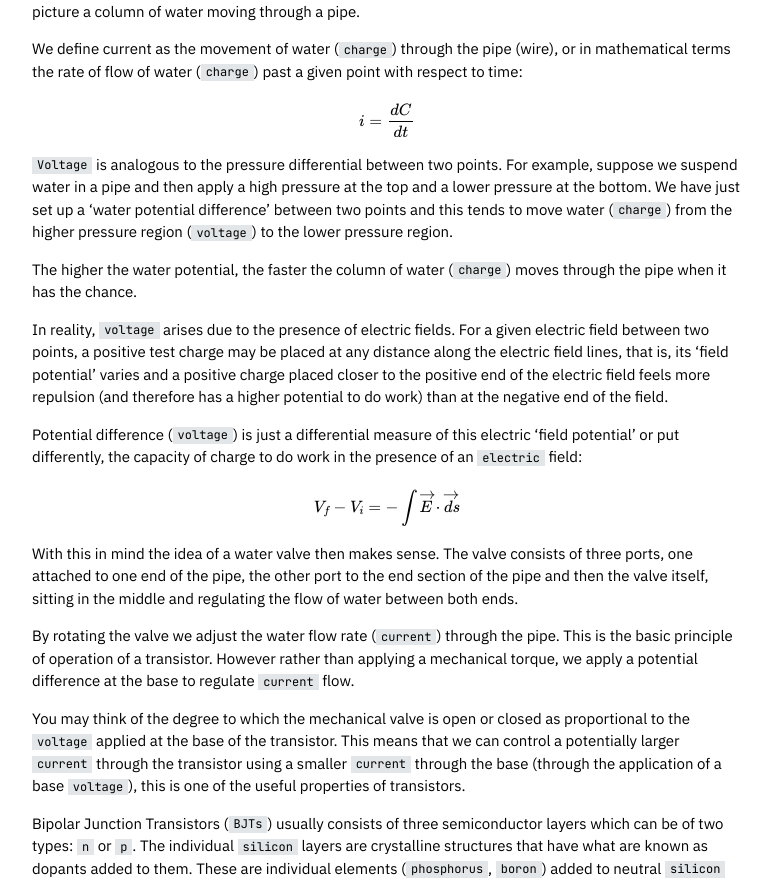
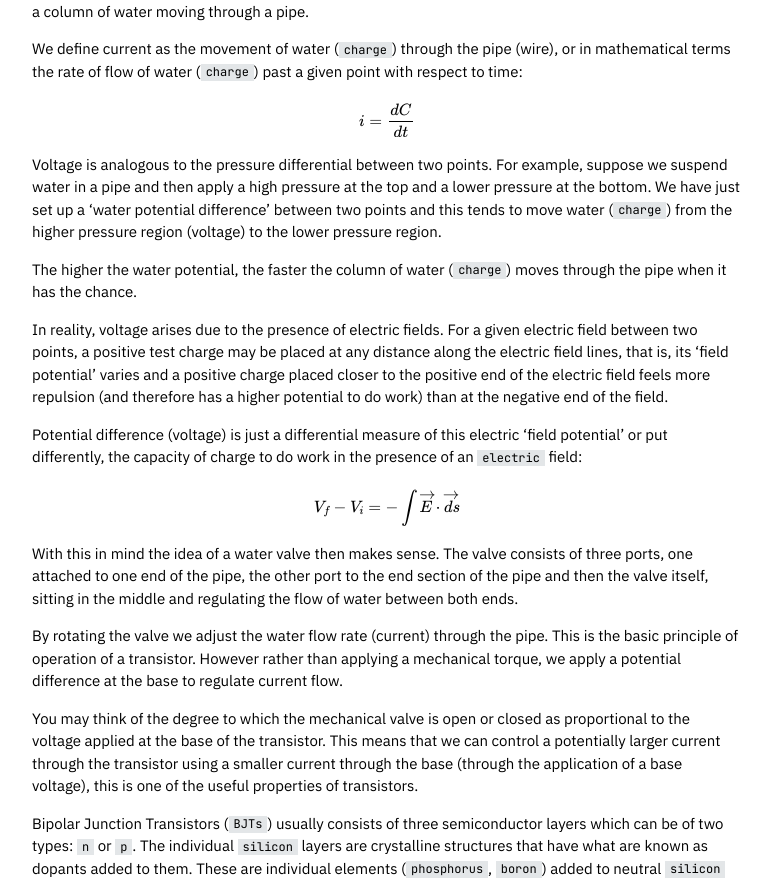
Before and after one commit to microstub/microstub.github.io, a Jekyll site: the page built from _posts/2020-11-03-transistor-design-for-newbies.md, in a window 1280 px wide and 1400 px high, scrolled down 912 px. Shown: the part 281-1163 px from the top of the window, without its empty margins (253-1022 px from the left). Built offline with Jekyll 4.4.1, drawn with Linux system fonts in a browser that asks for light colours; nearby versions of some CDN libraries; some of the changed text lies outside the part shown.

Commit message:
Update 2020-11-03-transistor-design-for-newbies.md

```diff
--- a/_posts/2020-11-03-transistor-design-for-newbies.md
+++ b/_posts/2020-11-03-transistor-design-for-newbies.md
@@ -23,7 +23,7 @@ controlled water valve.
 
 ![enter image description here](https://lunarjournal.github.io/images/3/07.png){:width="500px"}
 
-Here it is important to reference the water analogy of `current` and `voltage`. In
+Here it is important to reference the water analogy of current and voltage. In
 the water analogy we picture a column of water moving through a pipe.
 
 We define current as the movement of water (`charge`) through the pipe (wire), or
@@ -32,23 +32,23 @@ respect to time:
 
 $$ i=\frac{dC}{dt} $$
 
-`Voltage` is analogous to the pressure differential between two points. For
+Voltage is analogous to the pressure differential between two points. For
 example, suppose we suspend water in a pipe and then apply a high pressure at
 the top and a lower pressure at the bottom. We have just set up a 'water
 potential difference' between two points and this tends to move water (`charge`)
-from the higher pressure region (`voltage`) to the lower pressure region.
+from the higher pressure region (voltage) to the lower pressure region.
 
 The higher the water potential, the faster the column of water (`charge`) moves
 through the pipe when it has the chance.
 
-In reality, `voltage` arises due to the presence of electric fields. For a given
+In reality, voltage arises due to the presence of electric fields. For a given
 electric field between two points, a positive test charge may be placed at any
 distance along the electric field lines, that is, its 'field potential' varies
 and a positive charge placed closer to the positive end of the electric field
 feels more repulsion (and therefore has a higher potential to do work) than at
 the negative end of the field.
 
-Potential difference (`voltage`) is just a differential measure of this electric
+Potential difference (voltage\) is just a differential measure of this electric
 'field potential' or put differently, the capacity of charge to do work in the
 presence of an `electric` field:
 
@@ -59,15 +59,15 @@ of three ports, one attached to one end of the pipe, the other port to the end
 section of the pipe and then the valve itself, sitting in the middle and
 regulating the flow of water between both ends.
 
-By rotating the valve we adjust the water flow rate (`current`) through the pipe.
+By rotating the valve we adjust the water flow rate (current) through the pipe.
 This is the basic principle of operation of a transistor. However rather than
 applying a mechanical torque, we apply a potential difference at the base to
-regulate `current` flow.
+regulate current flow.
 
 You may think of the degree to which the mechanical valve is open or closed as
-proportional to the `voltage` applied at the base of the transistor. This means
-that we can control a potentially larger `current` through the transistor using a
-smaller `current` through the base (through the application of a base `voltage`),
+proportional to the voltage applied at the base of the transistor. This means
+that we can control a potentially larger current through the transistor using a
+smaller current through the base (through the application of a base voltage),
 this is one of the useful properties of transistors.
 
 Bipolar Junction Transistors (`BJTs`) usually consists of three semiconductor
@@ -110,7 +110,7 @@ boundary sets up what is known as a barrier potential, a secondary electric
 field at the np layer boundary in opposition to the primary `E-field` (between `p`
 and `n`).
 
-This is the amount of `voltage` (`pressure`) required to force `n` layer electrons
+This is the amount of voltage (`pressure`) required to force `n` layer electrons
 through the `np` barrier (the secondary `E-field`) where they can flow into the
 positive terminal (`anode`) of the diode.
 
@@ -125,30 +125,30 @@ A bipolar junction transistor (`BJT`) may be viewed as a combination of two diod
 
 ![enter image description here](https://lunarjournal.github.io/images/3/05.gif)
 
-An `NPN` `BJT` transistor has two `current` paths, one from the collector to emitter
-and the other from the base to emitter. The `current` flow from collector to
+An `NPN` `BJT` transistor has two current paths, one from the collector to emitter
+and the other from the base to emitter. The current flow from collector to
 emitter represents the water flow in the pipe containing the valve, while the
-`current` flow from base to emitter represents the degree to which the valve is
+current flow from base to emitter represents the degree to which the valve is
 open or closed.
 
 You might be wondering why conventional (positive) current flows backwards
 through the `base-collector` diode (from collector to emitter) for an `NPN`
-transistor. As it turns out, `current` can actually flow in multiple directions
-through a diode. However it takes much more `voltage` to 'push' charge through a
+transistor. As it turns out, current can actually flow in multiple directions
+through a diode. However it takes much more voltage to 'push' charge through a
 diode in the direction it's meant to block than in the direction it is meant to
 flow.
 
-The ratio of `base-emitter` `current` to `collector-emitter` `current` is known as ($$\beta$$)
+The ratio of `base-emitter` current to `collector-emitter` current is known as ($$\beta$$)
 and is an important consideration in the design of circuits using transistors:
 
 $$ I_{c} = \beta I_{B} $$
 
-Both transistor `current` paths have an associated `voltage` drop/potential
+Both transistor current paths have an associated voltage drop/potential
 difference across them.
 
-For the `current` flow from base to emitter, there is the `base-emitter` `voltage`
+For the current flow from base to emitter, there is the `base-emitter` voltage
 drop $$V_{BE}$$ and from collector to emitter there is the `collector-emitter`
-`voltage` drop $$V_{CE}$$ :
+voltage drop $$V_{CE}$$ :
 
 ![enter image description here](https://lunarjournal.github.io/images/3/07.gif){:height="200px"}
 
@@ -173,19 +173,19 @@ together with an `LED`):
 ![enter image description here](https://lunarjournal.github.io/images/3/12.jpg){:height="300px"}
 
 
-The circuit is seen consisting of a base `current` limiting resistor $$R_{B}$$
-as well as a `collector-emitter` `current` limiting resistor $$R_{LIM}$$.
+The circuit is seen consisting of a base current limiting resistor $$R_{B}$$
+as well as a `collector-emitter` current limiting resistor $$R_{LIM}$$.
 
 $$R_{B}$$ serves to set up the correct base current, while $$R_{LIM}$$
-serves to limit the maximum `current` through the `LED` (shown in red) when the
+serves to limit the maximum current through the `LED` (shown in red) when the
 transistor is switched fully on (driven into saturation).
 
 To calculate the values for resistors $$R_{B}$$ and $$R_{LIM}$$ we use
-the equation relating base `current` to collector `current` defined earlier:
+the equation relating base current to collector current defined earlier:
 
 $$ I_{c} = \beta I_{B} $$
 
-The first question becomes what collector `current` $$I_{C}$$ we desire. This
+The first question becomes what collector current $$I_{C}$$ we desire. This
 value depends on the device/load you are trying to switch on/off. It is worth
 noting that when a transistor is switched fully on (is in saturation mode) the
 equivalent circuit (simplified) is as follows (shown without the `LED`, you can
@@ -194,30 +194,30 @@ assume the `LED` follows resistor $$R_{C}$$):
 ![enter image description here](https://lunarjournal.github.io/images/3/08.jpg){:width="450px"}
 
 Thus at the collector a direct connection to ground is made. However this
-connection is not perfect and there is an associated `voltage` drop from collector
+connection is not perfect and there is an associated voltage drop from collector
 to emitter of typically around `0.2v` ($$V_{CE}$$) rather than `0v`. Determining
-the relevant value for $$I_{C}$$ is then just a matter how much `current` your
+the relevant value for $$I_{C}$$ is then just a matter how much current your
 load (`LED`in our case) requires.
 
-For example, a typical green led requires around `15mA` of `current` to light up
+For example, a typical green led requires around `15mA` of current to light up
 brightly so we set $$I_{C}$$ = `15mA`. A green `LED` also typically has a `2v`
 drop across it. To calculate $$R_{LIM}$$ we use ohms law:
 
 $$ R_{LIM} = \frac{V_{CC} - V_{LED} - V_{CE}}{I_{DESIRED}} $$
 
-Given the `LED` and collector to emitter `voltage` drops of `2v` and `0.2v`
+Given the `LED` and collector to emitter voltage drops of `2v` and `0.2v`
 respectively, we can further reduce the above expression above to:
 
 $$ R_{LIM} = \frac{V_{CC} - 2 - 0.2}{15 \cdot 10^{-3}} $$
 
 Choosing $$V_{CC}$$ is just a matter of what you have at hand. For example,
 a `5v` or `9v` supply would be adequate to drive the transistor into saturation as
-long as $$V_{CC}$$ >> `0.7v` (due to the base emitter `voltage` drop) and Vcc >>
+long as $$V_{CC}$$ >> `0.7v` (due to the base emitter voltage drop) and Vcc >>
 `2v` (for the led).
 
 Assume $$V_{CC}$$ = `5v`, then $$R_{LIM}$$ = `186.7` $$\Omega$$
 
-In calculating the required base `current`, we use the transistor's $$\beta$$ value. This
+In calculating the required base current, we use the transistor's $$\beta$$ value. This
 can be found on the transistors datasheet and typically varies from anywhere
 between `20` to `200`. The rule of thumb is to use the minimum value of $$\beta$$ for a
 specific transistor type. For the standard garden variety `2N2222` transistor, the
@@ -231,7 +231,7 @@ with in order to ensure we drive the transistor into saturation. This gives a
 value of around `1mA` for $$I_{B}$$.
 
 Given $$I_{B}$$, calculating $$R_{B}$$ becomes trivial as we know the
-`voltage` across $$R_{B}$$ as: $$V_{CC} - V_{BE}$$ (think of
+voltage across $$R_{B}$$ as: $$V_{CC} - V_{BE}$$ (think of
 $$V_{BE}$$ as a `0.7v` diode) and so we apply ohms law once again:
 
 $$ R_{B} = \frac{V_{CC} - V_{BE}}{I_{B}} = \frac{5-0.7}{1 \cdot 10^{-3}} = 4.3k\Omega $$
@@ -239,18 +239,18 @@ $$ R_{B} = \frac{V_{CC} - V_{BE}}{I_{B}} = \frac{5-0.7}{1 \cdot 10^{-3}} = 4.3k\
 Now you can connect a switch between the base resistor and Vcc or connect the
 base resistor directly to the output of a `5V-TTL` micro-controller in order to
 turn the `LED` on and off! The benefit of using a transistor to do that is that we
-require a relatively small `current` (`< 1mA`) in order to switch a much larger
-`current` through the `LED` (`15mA`)!
+require a relatively small current (`< 1mA`) in order to switch a much larger
+current through the `LED` (`15mA`)!
 
 In conclusion:
-1. Determine required collector `current` $$I_{C}$$.
+1. Determine required collector current $$I_{C}$$.
 2. Calculate $$R_{LIM}$$ (ohms law).
 3. Calculate $$I_{B}$$ using lowest value for $$\beta$$.
 4. Multiply $$I_{B}$$ by safety factor `5-10`.
 5. Calculate $$R_{B}$$ (ohms law).
 
 The simple `LED` transistor circuit was modelled in `LTSpice`, with the `LED`
-represented as a series `voltage` source (representing the `2v` `voltage` drop).:
+represented as a series voltage source (representing the `2v` voltage drop).:
 
 ![enter image description here](https://lunarjournal.github.io/images/3/18.png){:width="400px"}
 
@@ -258,8 +258,8 @@ represented as a series `voltage` source (representing the `2v` `voltage` drop).
 
 ![enter image description here](https://lunarjournal.github.io/images/3/19.png){:height="200px"}
 
-Here we can see the `~1mA` base `current` ($$I_{b}$$) driving `~15mA` collector
-($$I_{C}$$) `current`. All `current` values are shown in `S.I` units of amperes
+Here we can see the `~1mA` base current ($$I_{b}$$) driving `~15mA` collector
+($$I_{C}$$) current. All current values are shown in `S.I` units of amperes
 (`A`).
 
 # Transistor as an amplifier
@@ -346,7 +346,7 @@ ratios of $$V_{CC}(R_{e})$$ to $$V_{CC}(R_{c})$$ might lead to higher `AC` gain
 could sacrifice operational stability as a result.
 
 Given $$V_{CC}$$ = `5V`, we get $$A_{v}$$ = `70`. This is the highest
-expected `voltage` gain for this amplifier.
+expected voltage gain for this amplifier.
 
 We know that:
 
@@ -376,34 +376,34 @@ $$ R_{base} = `75` \cdot \frac{25}{0.35} $$
 
 Thus $$R_{base}$$ = `5.4` $$k\Omega$$
 
-Returning to our `DC` analysis, we calculate the expected `voltage` at the
+Returning to our `DC` analysis, we calculate the expected voltage at the
 transistor base:
 
 $$ V_{B} = V_{Re} + 0.7 $$
 
 We know that $$V_{Re}$$ is `30%` of $$\frac{V_{CC}}{2}$$, which gives $$V_{B}$$ = `1.45V`.
 Now given $$I_{E}$$ = `0.35mA` we can again use our minimum value for $$\beta$$ to
-calculate our required base `current`:
+calculate our required base current:
 
 $$ I_{B} = \frac{0.35 mA}{75} $$
 
 Thus $$I_{B}$$ = `4.57uA`
 
-At this point we need to ensure that small changes in the value of base `current`
+At this point we need to ensure that small changes in the value of base current
 (which occur due to variations in $$\beta$$) do not significantly effect the `DC`
 operating point of the amplifier circuit.
 
-In order to ensure a stable operating point we 'stiffen' the `voltage` divider by
-ensuring the only a small fraction of the total resistor divider `current` flows
+In order to ensure a stable operating point we 'stiffen' the voltage divider by
+ensuring the only a small fraction of the total resistor divider current flows
 into the base of transistor `Q1`.
 
-A good rule of thumb is to allow for `1%` of the total divider `current` to pass
+A good rule of thumb is to allow for `1%` of the total divider current to pass
 into the base of the transistor.
 
 $$ \frac{1}{100} \cdot I_{R_{1}} = 4.57uA $$
 
 We can therefore assume that $$I_{R1} \approx I_{R2}$$ and solving the
-above expression yields $$I_{R2}$$ = `0.456mA`. Since we know the `voltage`
+above expression yields $$I_{R2}$$ = `0.456mA`. Since we know the voltage
 across  $$R_{2}$$ (given by $$V_{B}$$) we can calculate the resistance
 value:
 
@@ -432,14 +432,14 @@ A simulation of the `DC` operating point was performed:
 ![enter image description here](https://lunarjournal.github.io/images/3/40.png){:width="500px"}
 
 Here we can see our expected $$V_{base}$$ of around `1.45V` and an emitter
-`current` of around `0.38mA` (instead of `0.35mA`), not too bad! Let's measure the
-`voltage` gain (with the signal source set to a peak amplitude of `1mV` and a `100K`
+current of around `0.38mA` (instead of `0.35mA`), not too bad! Let's measure the
+voltage gain (with the signal source set to a peak amplitude of `1mV` and a `100K`
 load attached):
 
 ![enter image description here](https://lunarjournal.github.io/images/3/43.png){:width="500px"}
 
 Our output across our load is seen reaching an amplitude of `70mV` and so we have
-a `voltage` gain of `~70`.
+a voltage gain of `~70`.
 
 # LTSpice
 
```
